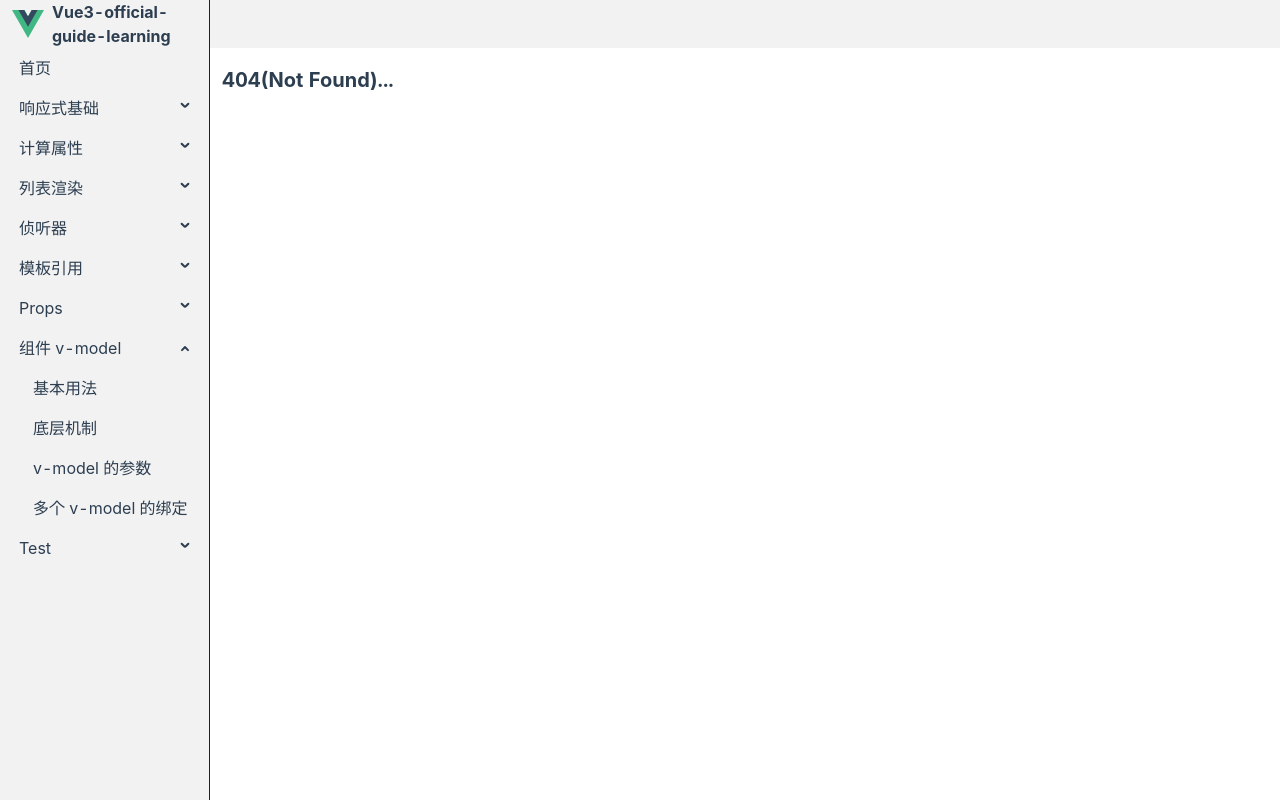
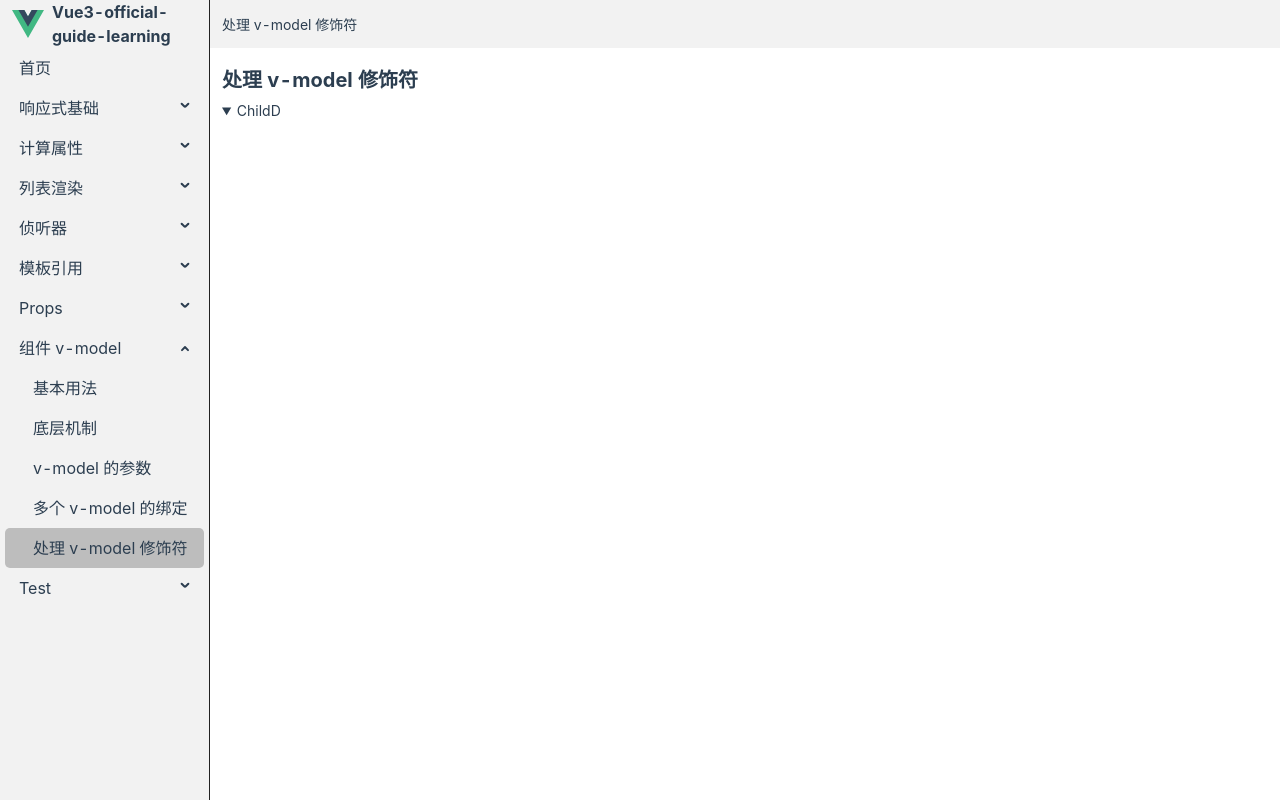
Before and after one commit to yuanlee301415/vue3-official-guide-learning, a Vue app: page /v-model/handling-v-model-modifiers in a window 1280 px wide. Before the commit this address had no page. Built offline with nearby package versions, Linux system fonts and the light colour scheme.

Commit message:
组件 v-model》处理 v-model 修饰符

```diff
--- a/src/router/routes/modules/v-model.js
+++ b/src/router/routes/modules/v-model.js
@@ -36,6 +36,13 @@ const V_MODEL_ROUTE = {
         title: '多个 v-model 的绑定',
       },
     },
+    {
+      path: 'handling-v-model-modifiers',
+      component: () => import('@/views/v-model/handling-v-model-modifiers.vue'),
+      meta: {
+        title: '处理 v-model 修饰符',
+      },
+    },
   ],
 }
 
--- /dev/null
+++ b/src/views/v-model/ChildD.vue
@@ -0,0 +1,20 @@
+<script setup>
+const [model, modifiers] = defineModel({
+  set(val) {
+    if (!modifiers.capitalize) return val
+    return val.charAt(0).toUpperCase() + val.slice(1)
+  },
+})
+console.log(modifiers)
+</script>
+
+<template>
+  <div>
+    <details open>
+      <summary>ChildD</summary>
+      <input v-model="model" type="text" />
+    </details>
+  </div>
+</template>
+
+<style scoped lang="less"></style>
--- /dev/null
+++ b/src/views/v-model/handling-v-model-modifiers.vue
@@ -0,0 +1,15 @@
+<script setup>
+import { ref } from 'vue'
+import ChildD from './ChildD.vue'
+
+const txt = ref('')
+</script>
+
+<template>
+  <div>
+    <h1>处理 v-model 修饰符</h1>
+    <ChildD v-model.capitalize="txt" />
+  </div>
+</template>
+
+<style scoped lang="less"></style>
```
